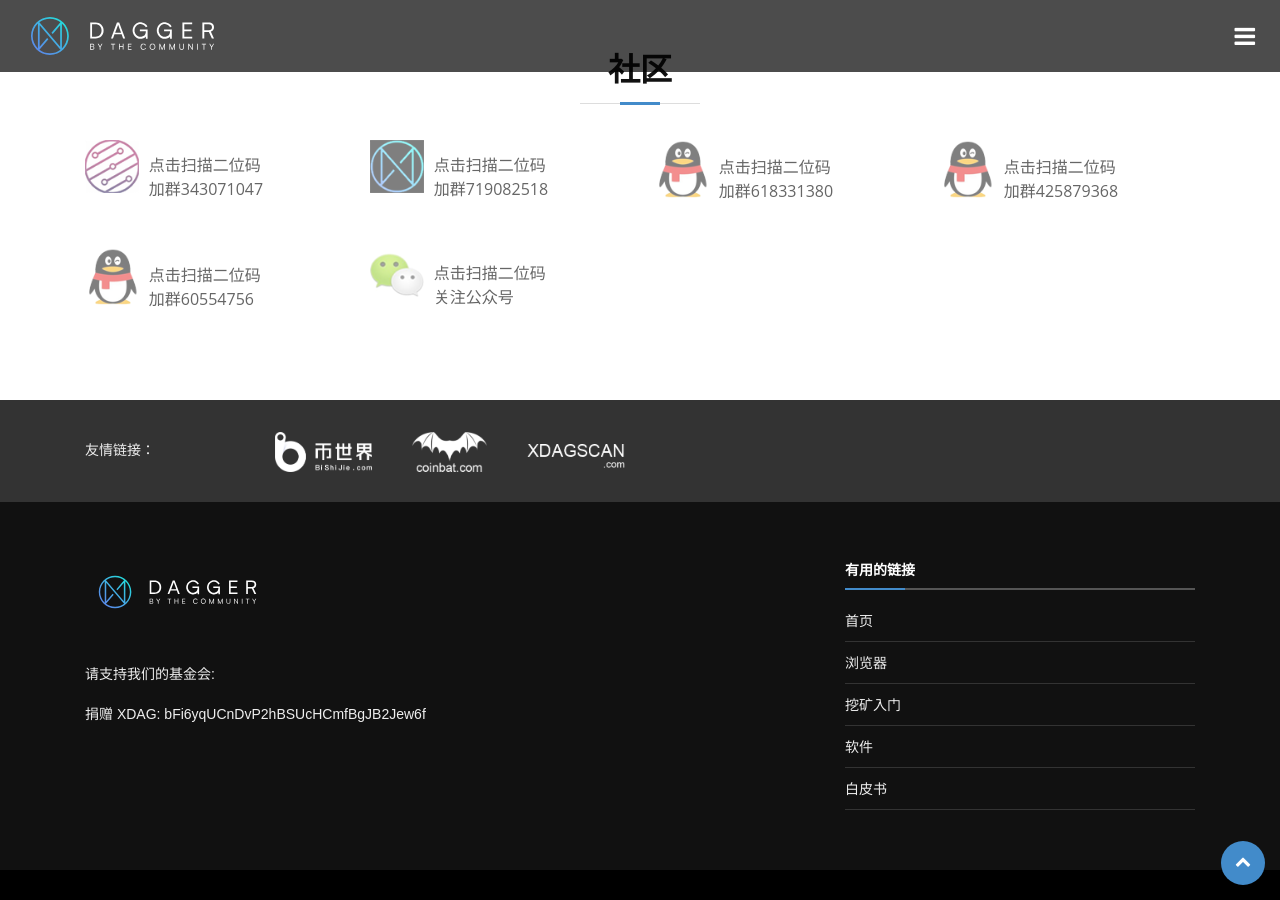
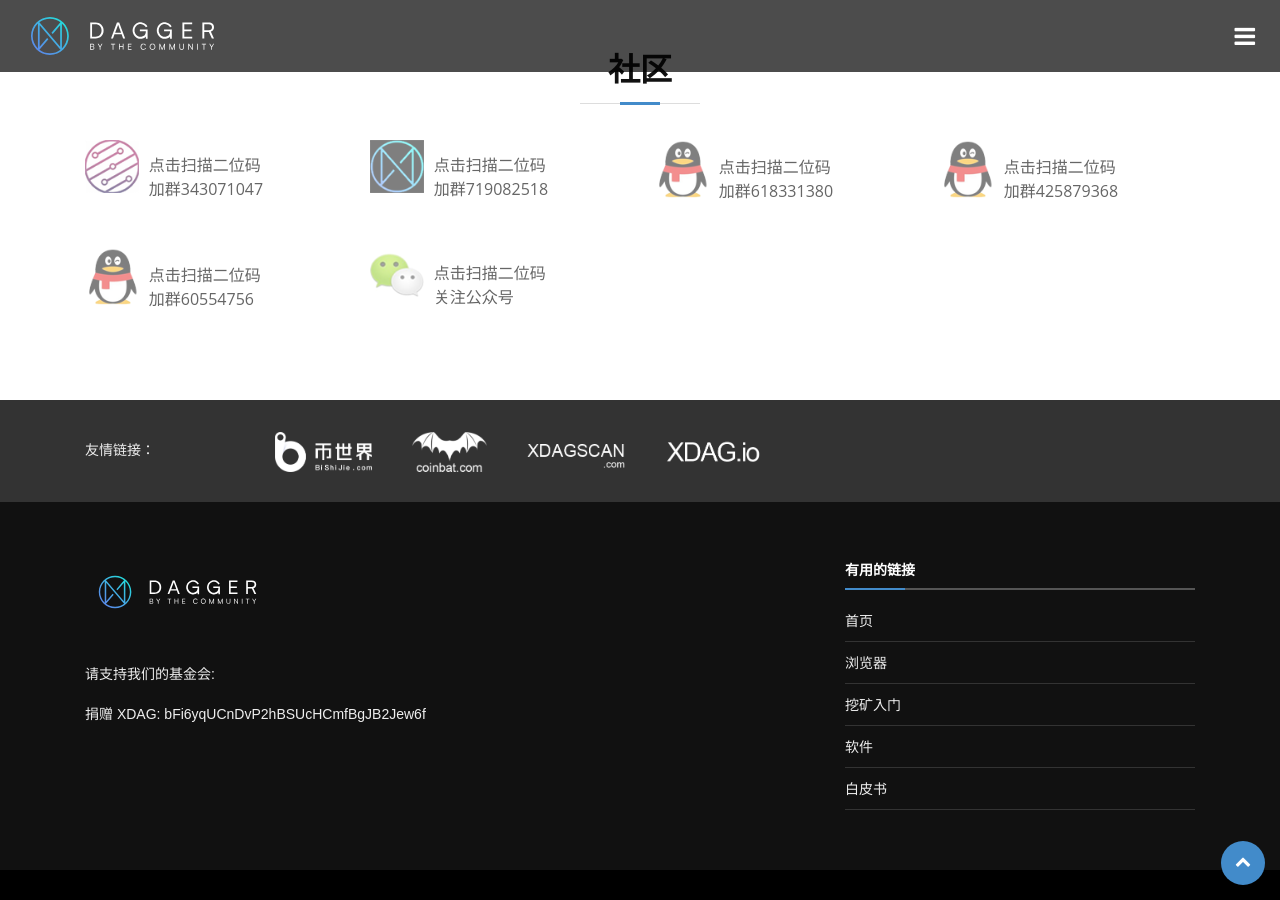
Before and after one commit to CloudXiaoW/xdag_website_cn, a Jekyll site: the page built from index.html, in a window 1280 px wide and 900 px high, scrolled down 4737 px. Built offline with Jekyll 4.4.1, drawn with Linux system fonts in a browser that asks for light colours.

Commit message:
add friends links

```diff
--- a/_includes/footer.html
+++ b/_includes/footer.html
@@ -8,6 +8,7 @@
                         <li><a href="http://I.bishijie.com" target="_blank" rel="nofollow"><img src="../assets/images/bishijie.png" alt=""></a></li>
                         <li><a href="http://coinbat.com" target="_blank" rel="nofollow"><img src="../assets/images/coinbat.png" alt=""></a></li>
                         <li><a href="http://xdagscan.com" target="_blank"><img src="../assets/images/xdagscan.png" alt=""></a></li>
+                        <li><a href="http://xdag.io" target="_blank" rel="nofollow"><img src="../assets/images/xdagio.png" alt=""></a></li>
                     </ul>
                 </div>
             </div>
```
Also changed, not shown: assets/images/xdagio.png (added).
